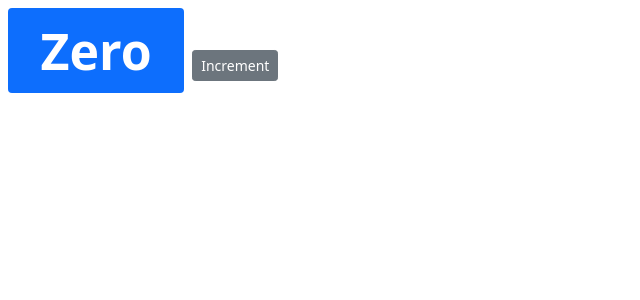
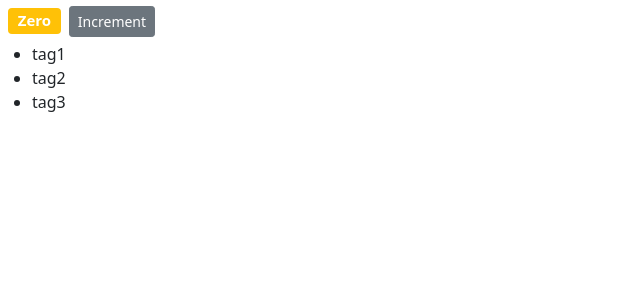
Before and after one commit to cjrsmith/counter-app, a React (Create React App) app: page / in a window 1280 px wide. Shown: the top 300 px of the page, without its empty margins (0-640 px from the left). Built offline with nearby package versions, Linux system fonts and the light colour scheme.

Commit message:
Added list and button functionality

```diff
--- a/src/components/counter.jsx
+++ b/src/components/counter.jsx
@@ -1,26 +1,60 @@
-import React, { Component } from 'react';
+import React, { Component } from "react";
 
 class Counter extends Component {
   state = {
-        count: 0
+    count: 0,
+    tags: ["tag1", "tag2", "tag3"],
   };
-    styles={
-        fontSize: 50,
-        fontWeight: "bold"
+  styles = {
+    fontSize: 15,
+    fontWeight: "bold",
+  };
+
+  handleIncrement = (product) => {
+    console.log(product);
+    this.setState({ count: this.state.count + 1 });
   };
 
   render() {
     return (
       <React.Fragment>
-                <span style={this.styles} className="badge bg-primary m-2">{this.formatCount()}</span>
-                <button className='btn btn-secondary btn-sm'>Increment</button>
+        <span style={this.styles} className={this.getBadgeClasses()}>
+          {this.formatCount()}
+        </span>
+        <button
+          onClick={() => this.handleIncrement(2)}
+          className="btn btn-secondary btn-sm">
+          Increment
+        </button>
+        <div>
+          {this.state.tags.length === 0 && "Please create a new tag!"}
+          {this.renderTags()}
+        </div>
       </React.Fragment>
     );
   }
+  renderTags() {
+    if (this.state.tags.length === 0) {
+      return <p>There is no tags!</p>;
+    }
+    return (
+      <ul>
+        {this.state.tags.map((tag) => (
+          <li key={tag}>{tag}</li>
+        ))}
+      </ul>
+    );
+  }
 
-    formatCount(){
-        const {count} = this.state;
-        return count === 0 ? 'Zero' : count;
+  getBadgeClasses() {
+    let classes = "badge m-2 bg-";
+    classes += this.state.count === 0 ? "warning" : "primary";
+    return classes;
+  }
+
+  formatCount() {
+    const { count } = this.state;
+    return count === 0 ? "Zero" : count;
   }
 }
 
```
Lines whose indentation alone changed are shown as unchanged.
